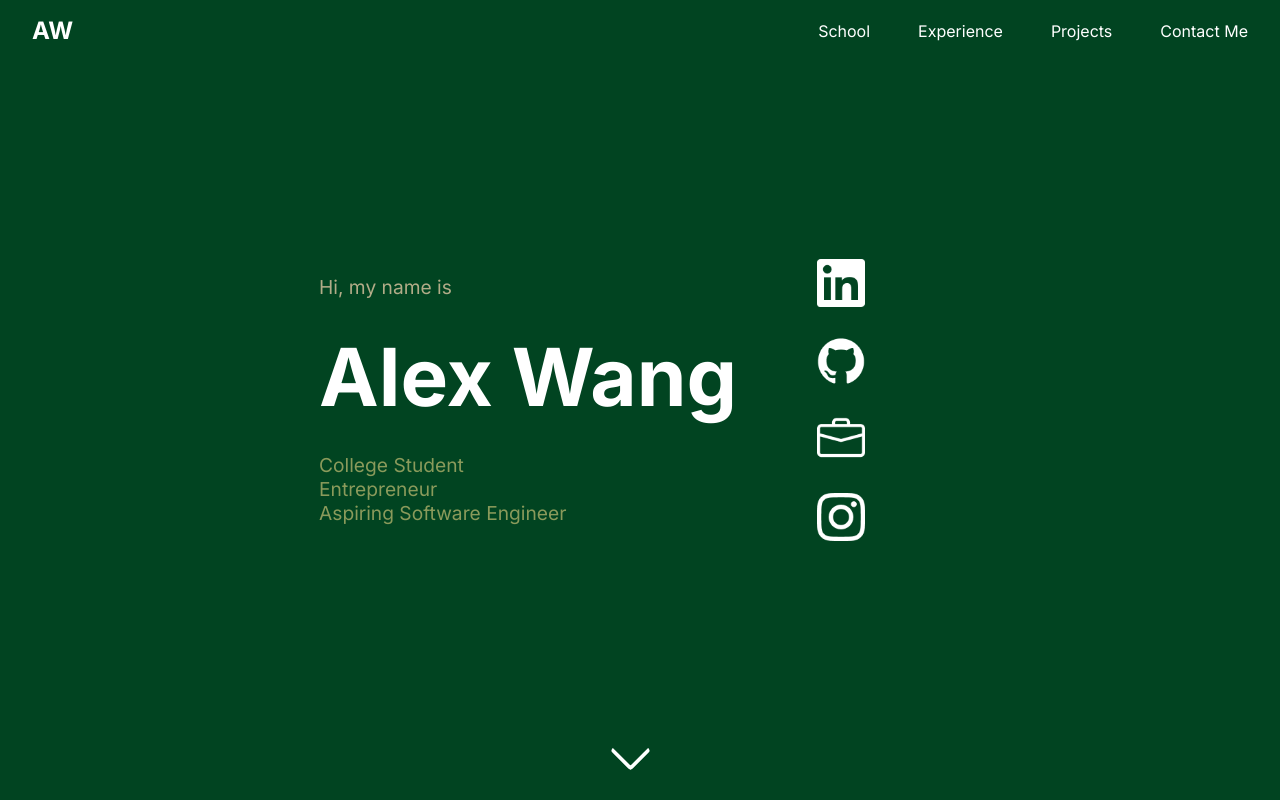
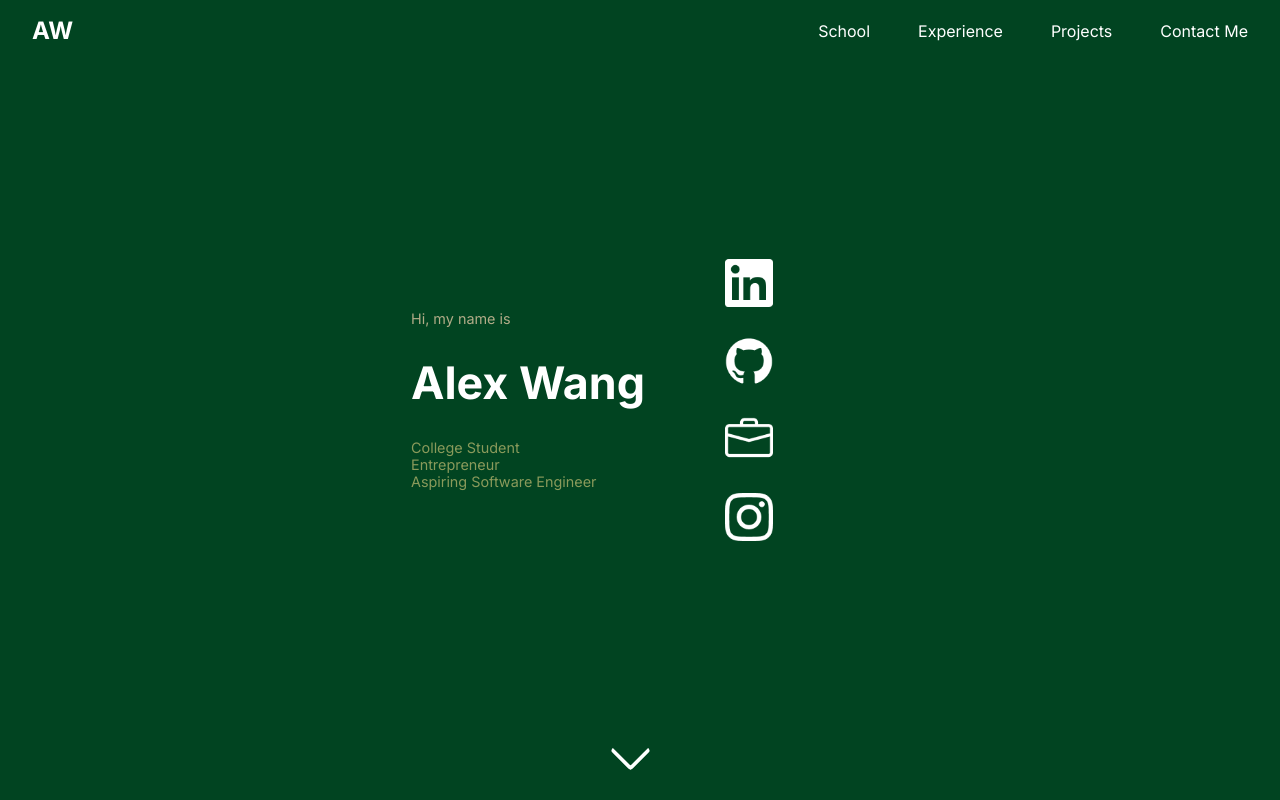
Before and after one commit to alexwang9/web-portfolio, a React (Create React App) app: page / in a window 1280 px wide. Built offline with nearby package versions, Linux system fonts and the light colour scheme.

Commit message:
changed resizing

```diff
--- a/src/App.js
+++ b/src/App.js
@@ -1,4 +1,4 @@
-import React, {useState, useEffect} from 'react';
+import React from 'react';
 import './styles/App.css';
 import 'bootstrap-icons/font/bootstrap-icons.css';
 import FullSection from './components/FullSection';
@@ -9,7 +9,6 @@ import Experience from './components/Experience';
 import umichLogo from './images/umich-logo.png';
 
 function App() {
-  const [showNavbar, setShowNavbar] = useState(true);
 
   const bottomText1 = "College Student\nEntrepreneur\nAspiring Software Engineer";
   const bottomText2 = "Pursuing a dual degree in Business and Computer Science. On campus, you can find me working at CLAWS or at a Sigma Eta Pi event!";
@@ -25,28 +24,10 @@ function App() {
   const projDesc2 = "Built a Pomodoro timer Chrome extension to provide users with a customizable work and break interval experience using Google Chrome's storage and runtime APIs to automatically update and retrieve timer data in real time.";
   const projDesc3 = "Wrote a program to classify movie reviews as positive, negative, or neutral in Google Colab. Executed data transformation on CSV file of reviews, then created sequential neural network model using three dense and three dropout layers.";
 
-  useEffect(() => {
-    const handleScroll = () => {
-      const scrollPosition = window.scrollY;
-      const firstSectionHeight = document.getElementById('section-1').offsetHeight;
-
-      if(scrollPosition < firstSectionHeight) {
-        setShowNavbar(true);
-      } else {
-        setShowNavbar(false);
-      }
-    };
-
-    window.addEventListener('scroll', handleScroll);
-    return () => {
-      window.removeEventListener('scroll', handleScroll);
-    };
-  }, []);
-
 
   return (
     <div className="App">
-      {showNavbar && <Navbar/>}
+      <Navbar/>
       <div className="snap-container">
         <FullSection id="section-1" backgroundColor="#014421">
           <Main topText="Hi, my name is" middleText="Alex Wang" bottomText={bottomText1} topTextColor="#B2AC88" middleTextColor="#FFFFFF" bottomTextColor="#8A9A5B" className="left-object"/>
--- a/src/components/Navbar.jsx
+++ b/src/components/Navbar.jsx
@@ -11,9 +11,8 @@ const Navbar = () => {
     }
   };
 
-
   return (
-    <nav className="navbar">
+    <nav className={"navbar"}>
       <div className="navbar-logo">
         <a href="#section-1" onClick={(e) => handleSmoothScroll(e, 'section-1')}>AW</a>
       </div>
--- a/src/styles/Main.css
+++ b/src/styles/Main.css
@@ -16,3 +16,21 @@
 .bottom-text{
   font-size: 1.2rem;
 }
+
+@media (max-width: 1300px) {
+  .top-text {
+    font-size: 0.9rem;
+  }
+  .middle-text {
+    font-size: 2.8rem;
+  }
+  .bottom-text {
+    font-size: 0.9rem;
+  }
+}
+
+@media (max-width: 768px) {
+  .text-container{
+    gap: 1rem;
+  }
+}
```
